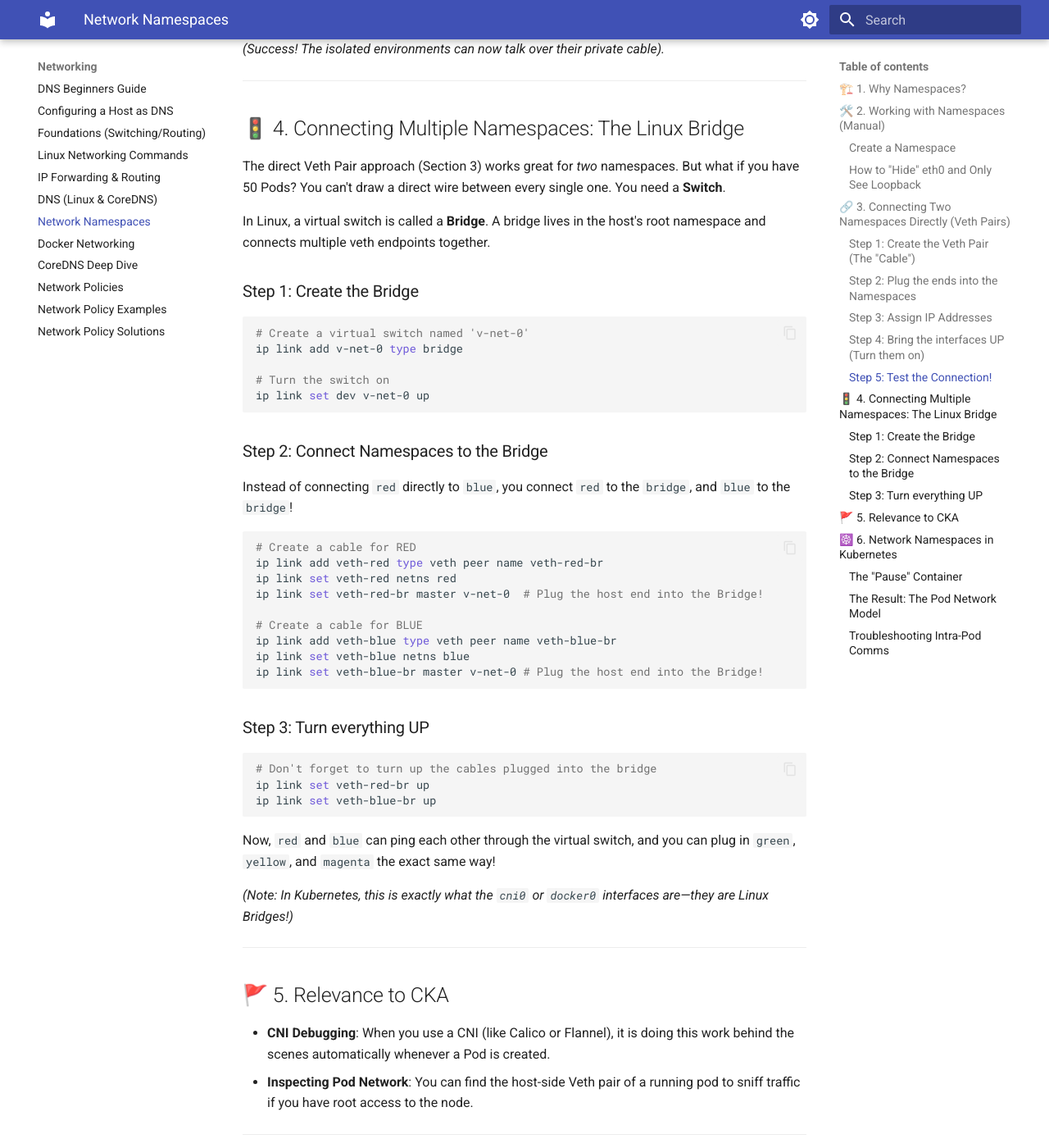
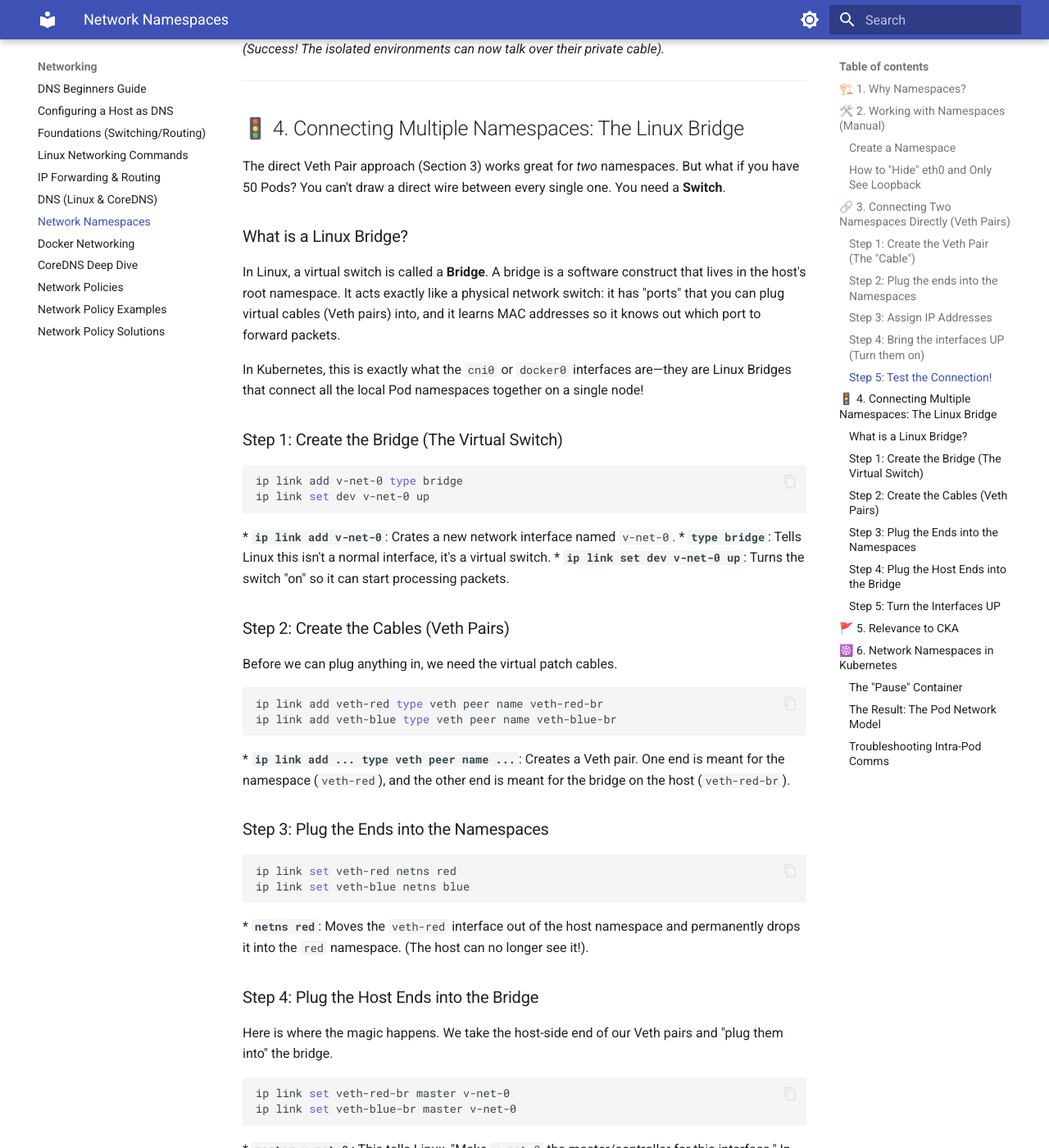
Before and after one commit to kvcenation5/cka-study-guide, an MkDocs documentation site: the page built from docs/networking/network-namespaces.md, in a window 1280 px wide and 1400 px high, scrolled down 2369 px. Shown: the whole window at 82% size. Built offline with MkDocs 1.6.1 and Material for MkDocs 9.7.7, drawn with Linux system fonts in a browser that asks for light colours; some of the changed text lies outside the part shown.

Commit message:
Expand Linux Bridge explanation with detailed command breakdowns

````diff
--- a/docs/networking/network-namespaces.md
+++ b/docs/networking/network-namespaces.md
@@ -90,42 +90,51 @@ ip netns exec red ping 192.168.15.2
 
 The direct Veth Pair approach (Section 3) works great for *two* namespaces. But what if you have 50 Pods? You can't draw a direct wire between every single one. You need a **Switch**.
 
-In Linux, a virtual switch is called a **Bridge**. A bridge lives in the host's root namespace and connects multiple veth endpoints together.
+### What is a Linux Bridge?
+In Linux, a virtual switch is called a **Bridge**. A bridge is a software construct that lives in the host's root namespace. It acts exactly like a physical network switch: it has "ports" that you can plug virtual cables (Veth pairs) into, and it learns MAC addresses so it knows out which port to forward packets.
 
-### Step 1: Create the Bridge
+In Kubernetes, this is exactly what the `cni0` or `docker0` interfaces are—they are Linux Bridges that connect all the local Pod namespaces together on a single node!
+
+### Step 1: Create the Bridge (The Virtual Switch)
 ```bash
-# Create a virtual switch named 'v-net-0'
 ip link add v-net-0 type bridge
-
-# Turn the switch on
 ip link set dev v-net-0 up
 ```
+*   **`ip link add v-net-0`**: Crates a new network interface named `v-net-0`.
+*   **`type bridge`**: Tells Linux this isn't a normal interface, it's a virtual switch.
+*   **`ip link set dev v-net-0 up`**: Turns the switch "on" so it can start processing packets.
 
-### Step 2: Connect Namespaces to the Bridge
-Instead of connecting `red` directly to `blue`, you connect `red` to the `bridge`, and `blue` to the `bridge`!
+### Step 2: Create the Cables (Veth Pairs)
+Before we can plug anything in, we need the virtual patch cables.
+```bash
+ip link add veth-red type veth peer name veth-red-br
+ip link add veth-blue type veth peer name veth-blue-br
+```
+*   **`ip link add ... type veth peer name ...`**: Creates a Veth pair. One end is meant for the namespace (`veth-red`), and the other end is meant for the bridge on the host (`veth-red-br`).
 
+### Step 3: Plug the Ends into the Namespaces
 ```bash
-# Create a cable for RED
-ip link add veth-red type veth peer name veth-red-br
 ip link set veth-red netns red
-ip link set veth-red-br master v-net-0  # Plug the host end into the Bridge!
+ip link set veth-blue netns blue
+```
+*   **`netns red`**: Moves the `veth-red` interface out of the host namespace and permanently drops it into the `red` namespace. (The host can no longer see it!).
 
-# Create a cable for BLUE
-ip link add veth-blue type veth peer name veth-blue-br
-ip link set veth-blue netns blue
-ip link set veth-blue-br master v-net-0 # Plug the host end into the Bridge!
+### Step 4: Plug the Host Ends into the Bridge
+Here is where the magic happens. We take the host-side end of our Veth pairs and "plug them into" the bridge.
+```bash
+ip link set veth-red-br master v-net-0
+ip link set veth-blue-br master v-net-0
 ```
+*   **`master v-net-0`**: This tells Linux, "Make `v-net-0` the master/controller for this interface." In bridging terms, this means "plug this interface into the `v-net-0` switch."
 
-### Step 3: Turn everything UP
+### Step 5: Turn the Interfaces UP
+We must turn on the "host" side of the cables (the ones plugged into the bridge).
 ```bash
-# Don't forget to turn up the cables plugged into the bridge
 ip link set veth-red-br up
 ip link set veth-blue-br up
 ```
 
-Now, `red` and `blue` can ping each other through the virtual switch, and you can plug in `green`, `yellow`, and `magenta` the exact same way!
-
-*(Note: In Kubernetes, this is exactly what the `cni0` or `docker0` interfaces are—they are Linux Bridges!)*
+*(Note: You must also assign IP addresses and turn UP the interfaces inside the `red` and `blue` namespaces, just like we did in Section 3 Step 3 & 4. Once that is done, they can ping each other through the bridge!)*
 
 ---
 
````
